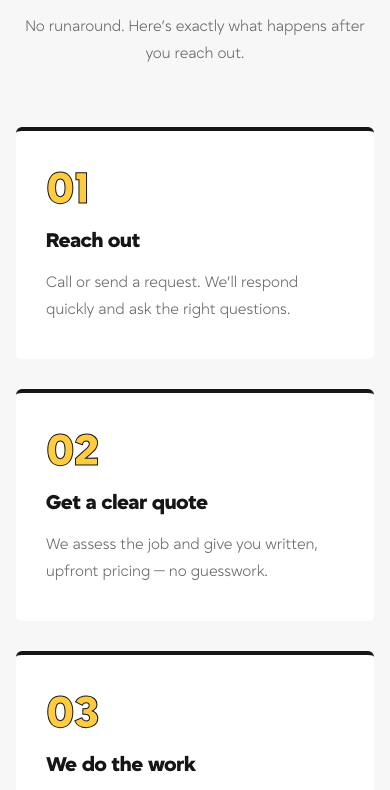
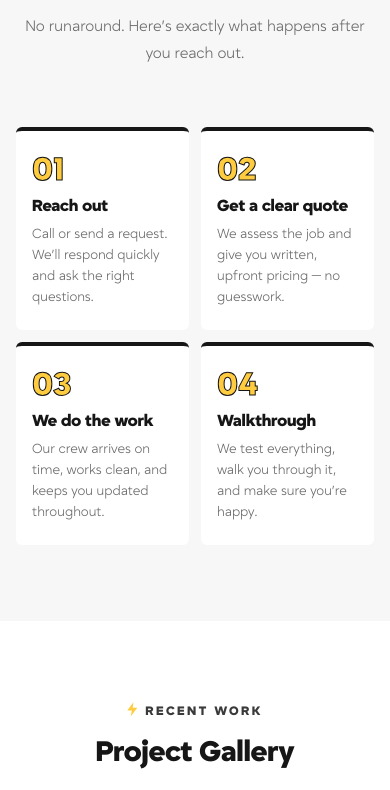
Before and after one commit to ZionElectric/Zion-electric, a plain HTML site: page index.html in a window 390 px wide. Shown: the part 3251-4041 px from the top of the page. Drawn offline with Linux system fonts and the light colour scheme.

Commit message:
Add files via upload

```diff
--- a/css/style.css
+++ b/css/style.css
@@ -487,7 +487,14 @@ section { padding: 100px 0; }
   .container, .container-fluid { padding: 0 16px; }
   .hero { padding: 140px 0 80px; }
   .menu-brand img { height: 40px; }
-  .process-grid, .form-row { grid-template-columns: 1fr; }
+  .form-row { grid-template-columns: 1fr; }
+
+  /* Process — 2x2 */
+  .process-grid { grid-template-columns: 1fr 1fr; gap: 12px; }
+  .step { padding: 22px 16px; }
+  .step-num { font-size: 34px; margin-bottom: 10px; }
+  .step h4 { font-size: 17px; margin-bottom: 8px; }
+  .step p { font-size: 14px; line-height: 1.5; }
 
   /* Hero — larger, left-aligned headline that doesn't run full width */
   .hero-content { text-align: left; }
```
